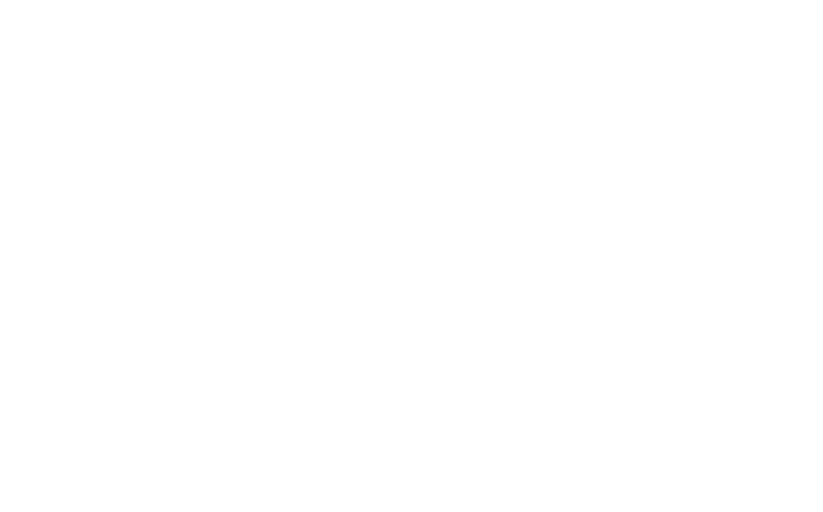
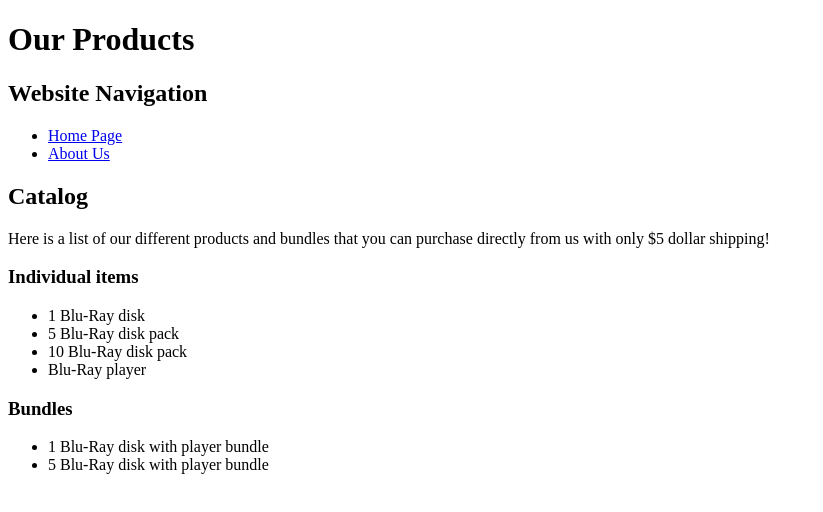
Before and after one commit to RNun98/cis4004_project, a plain HTML site: page html/products.html in a window 1280 px wide. Shown: the whole page, without its empty margins (0-823 px from the left). Drawn offline with Linux system fonts and the light colour scheme.

Commit message:
Final changes for day

```diff
--- a/html/products.html
+++ b/html/products.html
@@ -1,6 +1,44 @@
 <!DOCTYPE html>
 
-<html>
+<html lang="en">
+<head>
+    <title>Our Products</title>
+</head>
+<body>
+    <h1>Our Products</h1>
 
+    <!--Website Navigation-->
+    <section id="products_webnav">
+        <h2>Website Navigation</h2>
+        <ul>
+            <li><a href="../index.html">Home Page</a></li>
+            <li><a href="about.html">About Us</a></li>
+        </ul>
+    </section>
+
+    <!--List of products-->
+    <section id="products_list">
+        <h2>Catalog</h2>
+        <p>
+            Here is a list of our different products and bundles that you can purchase
+            directly from us with only $5 dollar shipping!
+        </p>
+
+        <h3>Individual items</h3>
+        <ul>
+            <li>1 Blu-Ray disk</li>
+            <li>5 Blu-Ray disk pack</li>
+            <li>10 Blu-Ray disk pack</li>
+            <li>Blu-Ray player</li>
+        </ul>
+
+        <h3>Bundles</h3>
+        <ul>
+            <li>1 Blu-Ray disk with player bundle</li>
+            <li>5 Blu-Ray disk with player bundle</li>
+        </ul>
+    </section>
+
+</body>
 
 </html>
```
Also changed, not shown: html/about.html (+12 -4 lines), index.html (+24 -11 lines), images/example.png (added), images/player.JPEG (added).
